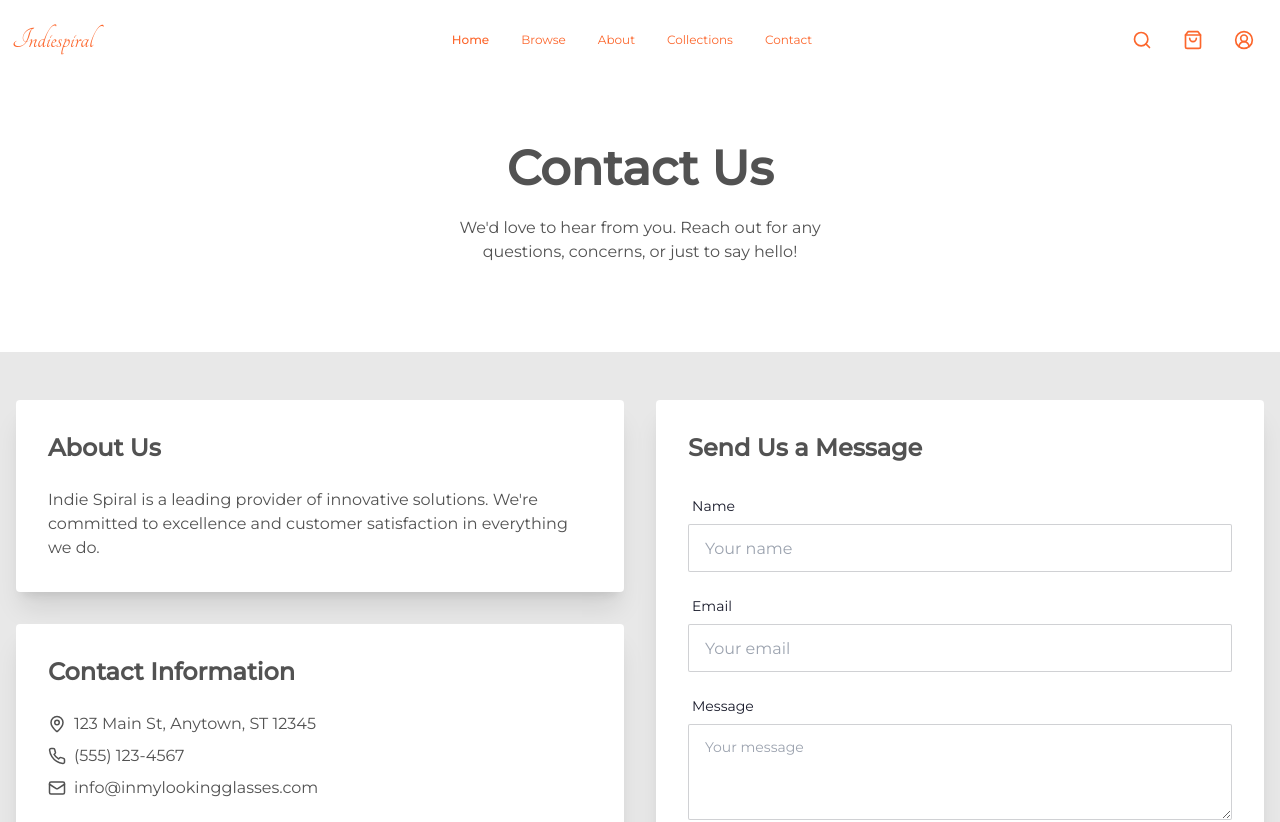
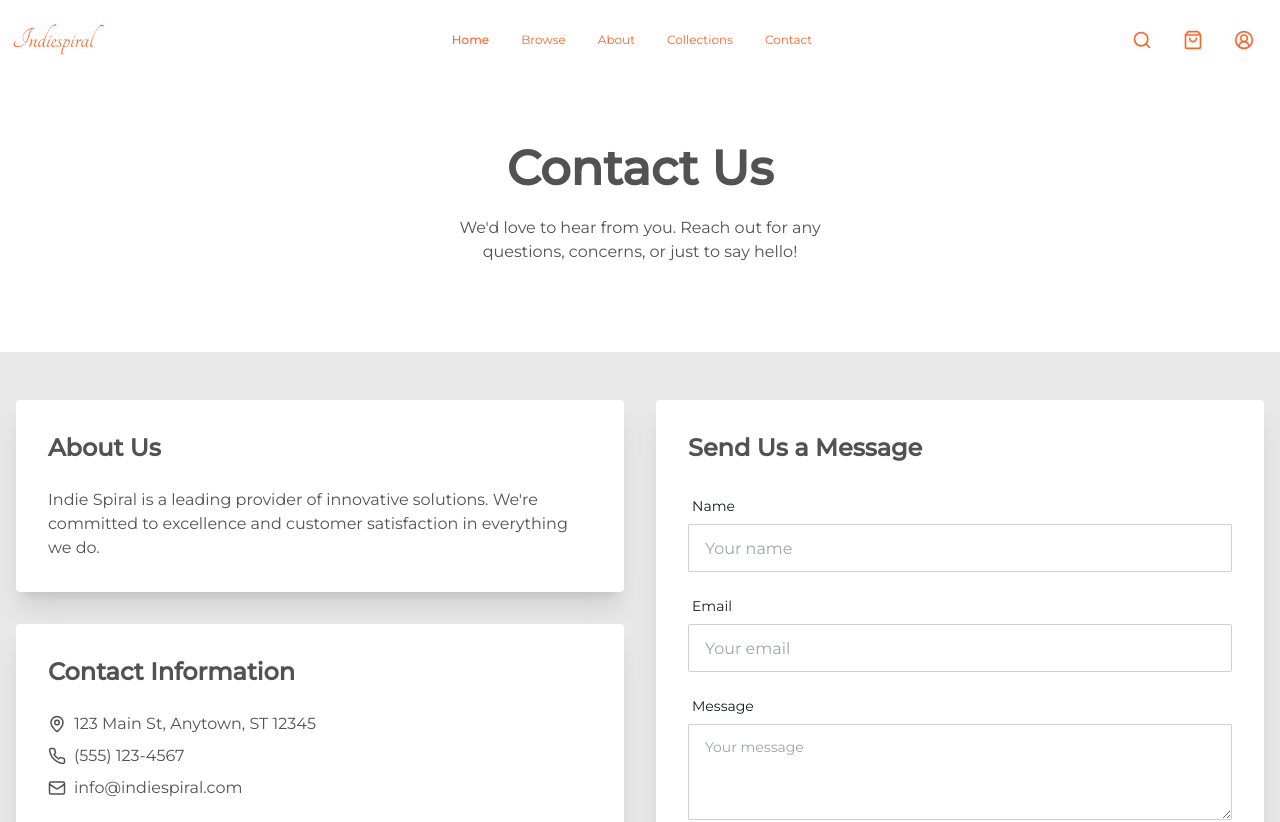
Before and after one commit to Ka1ki/indiespiral, a Next.js app: page /contact in a window 1280 px wide. Shown: the top 822 px of the page. Built offline with nearby package versions, Linux system fonts and the light colour scheme.

Commit message:
updated.

```diff
--- a/app/contact/page.jsx
+++ b/app/contact/page.jsx
@@ -62,9 +62,7 @@ export default function ContactPage() {
                   </li>
                   <li className="flex items-center">
                     <Mail className="flex-shrink-0 mr-2" size={18} />
-                    <span className="break-all">
-                      info@inmylookingglasses.com
-                    </span>
+                    <span className="break-all">info@indiespiral.com</span>
                   </li>
                 </ul>
               </div>
```
